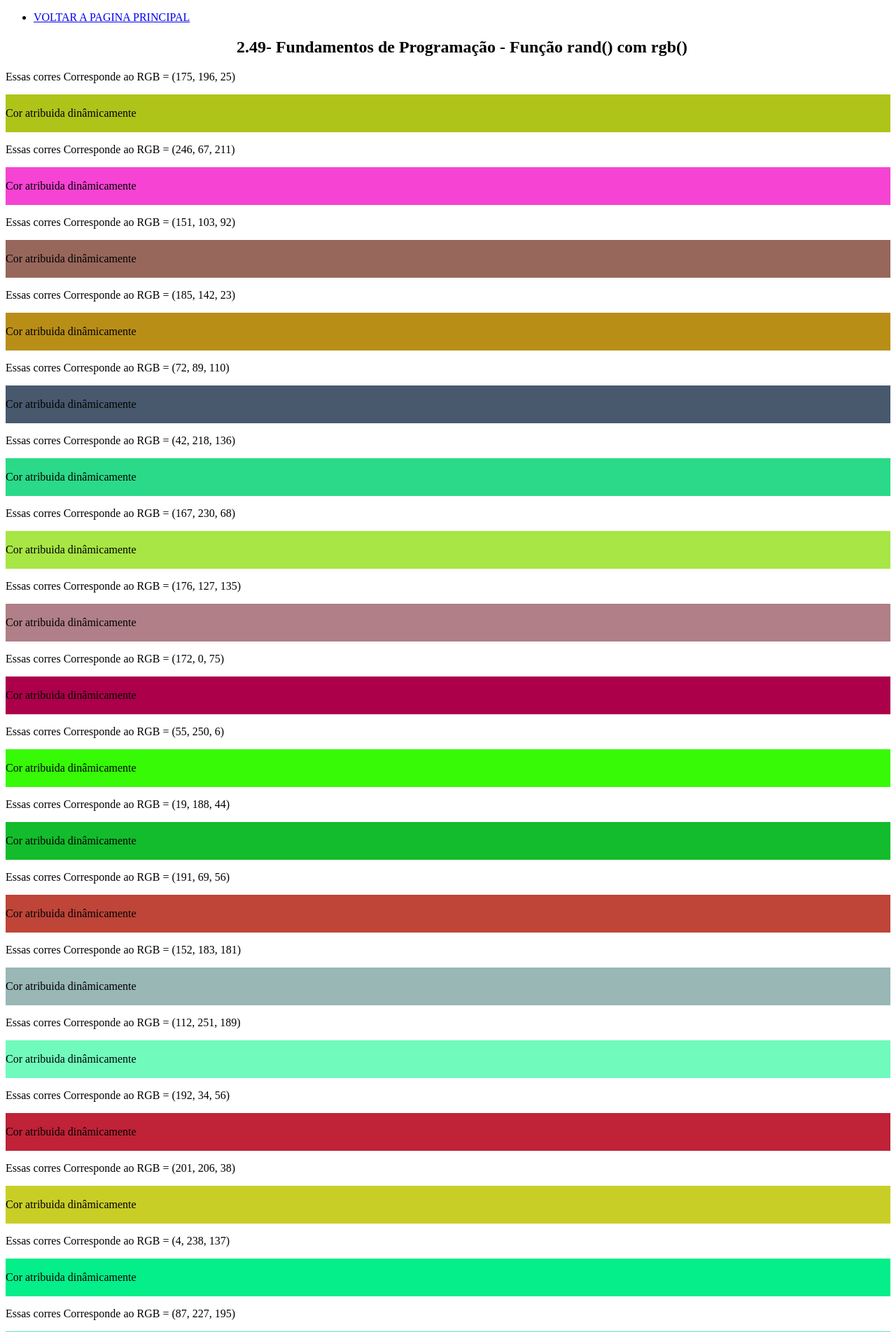
After one commit to MuriloRibeiroFloripa/MuriloRibeiroFloripa, a PHP site: the page made by 28-junho-4-julho/funçãoRandComRGB.php in a window 1280 px wide. The commit adds this page. Shown: the top 1904 px of the page at 70% size. Run offline with PHP 8.4, Linux system fonts and the light colour scheme.

Commit message:
Fundamentos de Programação - Função rand() com rgb()

```diff
--- a/28-junho-4-julho/funçãoRand.php
+++ b/28-junho-4-julho/funçãoRand.php
@@ -21,7 +21,7 @@
   	$b = rand (0,255);
 
   	echo "Essas corres Corresponde ao RGB = ($r, $g, $b)";
-  	echo "<p style='background-color: rgb($r, $g, $b) '> <br>   Cor atribuida dinâmicamente<br><br></p>";
+  	echo "<p style='background-color: rgb($r, $g, $b) '> <br>Cor atribuida dinâmicamente<br><br></p>";
 
 	?>
 
--- /dev/null
+++ b/28-junho-4-julho/funçãoRandComRGB.php
@@ -0,0 +1,32 @@
+<!DOCTYPE html>
+<html>
+<head>
+	<meta charset="utf-8">
+	<meta http-equiv="X-UA-Compatible" content="IE=edge">
+	<title>Função rand() com rgb()</title>
+	<link rel="stylesheet" href="">
+</head>
+<body>
+	<nav>
+      <ul>
+        <li><a href="index.php">VOLTAR A PAGINA PRINCIPAL</a></li>
+          <center><p><h1>2.49- Fundamentos de Programação - Função rand() com rgb()</h1></p></center>
+      </ul>
+  	</nav>
+
+  	<?php
+
+  	for($i=0; $i<1000; $i++){
+
+  		$r = rand (0,255);
+  		$g = rand (0,255);
+  		$b = rand (0,255);
+
+  		echo "Essas corres Corresponde ao RGB = ($r, $g, $b)";
+  		echo "<p style='background-color: rgb($r, $g, $b) '> <br>   Cor atribuida dinâmicamente<br><br></p>";
+  	}
+	?>
+
+<a href="funçãoRandComRGB.php">MUDAR O RGB!</a>
+</body>
+</html>
--- a/28-junho-4-julho/index.php
+++ b/28-junho-4-julho/index.php
@@ -24,6 +24,7 @@
           <p>2.48- Fundamentos de Programação - Função rand()</p>
           <a href="funçãoRand.php">Fundamentos de Programação - Função rand()</a>
           <p>2.49- Fundamentos de Programação - Função rand() com rgb()</p>
+          <a href="funçãoRandComRGB.php">Fundamentos de Programação - Função rand() com rgb()</a>
           <p>2.50- Fundamentos de Programação - Gerando uma tabela de forma dinâmica</p>
           <p>2.51- Fundamentos de Programação - Gerando uma tabela de forma dinâmica com cores rgb aleatórias</p>
           <p>2.52- Fundamentos de Programação - Gerando um formulário dinamicamente</p>
```
